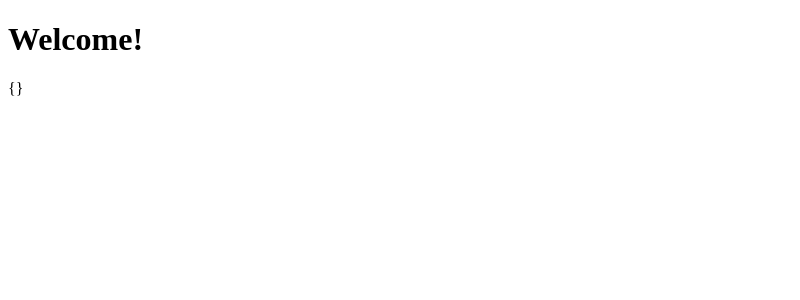
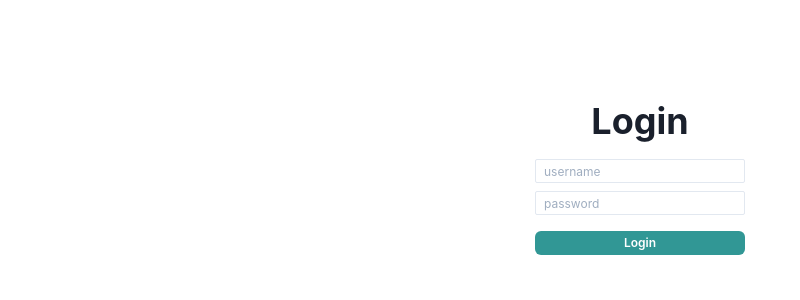
Before and after one commit to ajain1921/Taste-Then-Tell, a React (Create React App) app in the folder taste-then-tell/frontend/: page / in a window 1280 px wide. Shown: the top 300 px of the page, without its empty margins (0-800 px from the left). Built offline with nearby package versions, Linux system fonts and the light colour scheme; no server answers.

Commit message:
Simple login

```diff
--- a/taste-then-tell/frontend/package.json
+++ b/taste-then-tell/frontend/package.json
@@ -10,7 +10,7 @@
     "@testing-library/react": "^12.1.4",
     "@testing-library/user-event": "^13.5.0",
     "axios": "^0.26.1",
-    "framer-motion": "^6",
+    "framer-motion": "^3.10.6",
     "react": "^18.0.0",
     "react-dom": "^18.0.0",
     "react-router-dom": "^6.3.0",
--- a/taste-then-tell/frontend/src/App.js
+++ b/taste-then-tell/frontend/src/App.js
@@ -1,10 +1,10 @@
 import { Route, Routes } from "react-router-dom";
-import Home from "./pages/Home";
+import Login from "./pages/Login";
 
 const App = () => {
   return (
     <Routes>
-      <Route path="" element={<Home />} />
+      <Route path="" element={<Login />} />
     </Routes>
   );
 };
--- a/taste-then-tell/frontend/src/index.js
+++ b/taste-then-tell/frontend/src/index.js
@@ -3,12 +3,14 @@ import ReactDOM from "react-dom";
 import App from "./App";
 import { BrowserRouter as Router } from "react-router-dom";
 import { ChakraProvider } from "@chakra-ui/react";
-
+console.log("boi");
 ReactDOM.render(
   <React.StrictMode>
-    <Router>
-      <App />
-    </Router>
+    <ChakraProvider>
+      <Router>
+        <App />
+      </Router>
+    </ChakraProvider>
   </React.StrictMode>,
   document.getElementById("root")
 );
--- a/taste-then-tell/frontend/src/pages/Home.jsx
+++ /dev/null
@@ -1,23 +0,0 @@
-import React, { useEffect, useState } from "react";
-import { instance } from "../api";
-
-const Home = () => {
-  const [foods, setFoods] = useState({});
-
-  useEffect(() => {
-    const fetchData = async () => {
-      const res = await instance.get("/foods");
-      setFoods(res.data);
-    };
-    fetchData();
-  }, []);
-
-  return (
-    <div>
-      <h1>Welcome!</h1>
-      {JSON.stringify(foods, null, 2)}
-    </div>
-  );
-};
-
-export default Home;
--- /dev/null
+++ b/taste-then-tell/frontend/src/pages/Login.jsx
@@ -0,0 +1,36 @@
+import { Box, Button, Center, Heading, Input, Stack } from "@chakra-ui/react";
+import React, { useEffect, useState } from "react";
+import { instance } from "../api";
+
+const Home = () => {
+  const [foods, setFoods] = useState({});
+
+  useEffect(() => {
+    const fetchData = async () => {
+      const res = await instance.get("/reviews");
+      setFoods(res.data);
+    };
+    fetchData();
+  }, []);
+
+  return (
+    <Box h="100vh">
+      <Center flexDirection="column" marginTop="100px">
+        <Stack spacing={4}>
+          <Center>
+            <Heading>Login</Heading>
+          </Center>
+          <Stack>
+            <Input placeholder="username" size="xs" />
+            <Input placeholder="password" size="xs" />
+          </Stack>
+          <Button colorScheme="teal" size="xs">
+            Login
+          </Button>
+        </Stack>
+      </Center>
+    </Box>
+  );
+};
+
+export default Home;
```
Also changed, not shown: taste-then-tell/frontend/src/pages/Home.css (deleted), taste-then-tell/frontend/src/pages/Login.css (added), 1 other file (tests, documents, lock files or other folders).
